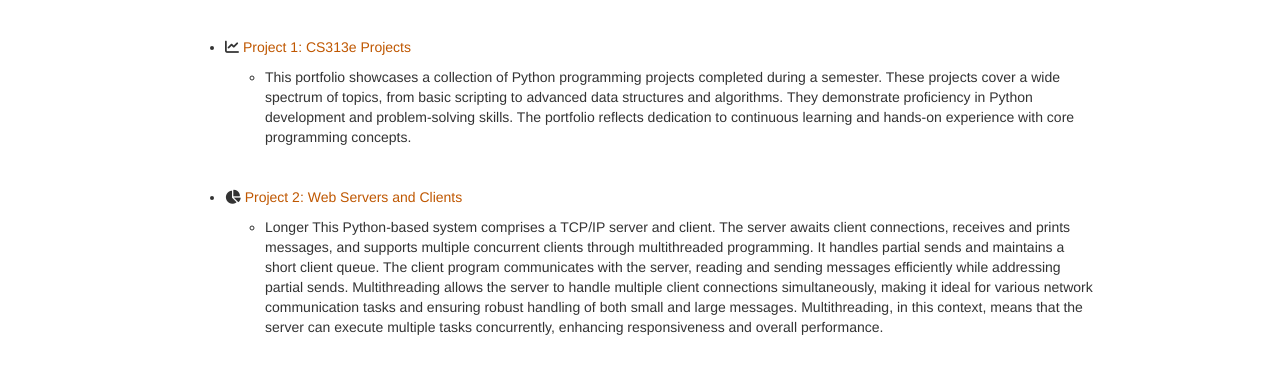
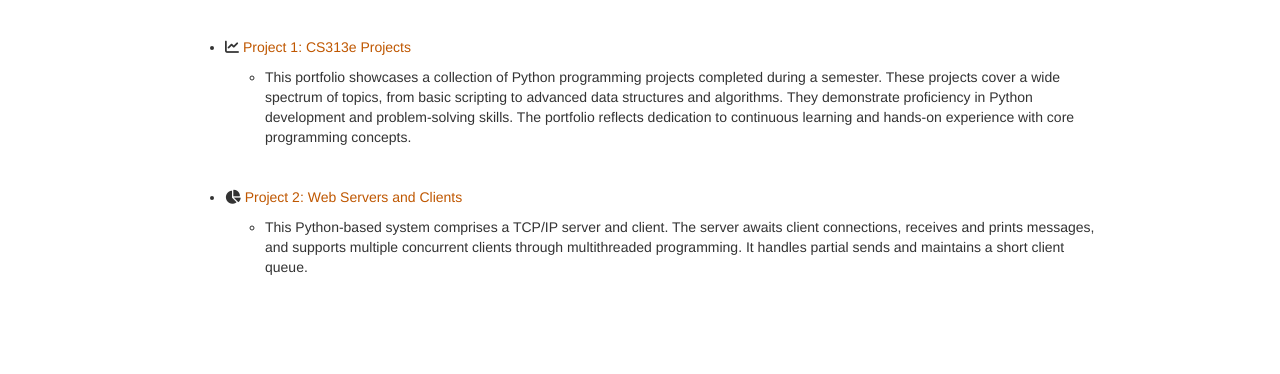
Before and after one commit to simaaksidd/simaaksidd.github.io, a plain HTML site: page portfolio.html in a window 1280 px wide. Shown: the part 160-534 px from the top of the page. Drawn offline with nearby package versions, Linux system fonts and the light colour scheme; some packages are replaced by stand-ins of ours.

Commit message:
fix portfolio

```diff
--- a/portfolio.html
+++ b/portfolio.html
@@ -299,7 +299,7 @@ href="https://github.com/simaaksidd/Programming_Assignments">Project 1: CS313e P
 <li><p><i class="fa fa-chart-pie"> </i> <a
 href="https://github.com/simaaksidd/Echo_server_client">Project 2: Web Servers and Clients</a></p>
 <ul>
-<li>Longer This Python-based system comprises a TCP/IP server and client. The server awaits client connections, receives and prints messages, and supports multiple concurrent clients through multithreaded programming. It handles partial sends and maintains a short client queue. The client program communicates with the server, reading and sending messages efficiently while addressing partial sends. Multithreading allows the server to handle multiple client connections simultaneously, making it ideal for various network communication tasks and ensuring robust handling of both small and large messages. Multithreading, in this context, means that the server can execute multiple tasks concurrently, enhancing responsiveness and overall performance.</li>
+<li>This Python-based system comprises a TCP/IP server and client. The server awaits client connections, receives and prints messages, and supports multiple concurrent clients through multithreaded programming. It handles partial sends and maintains a short client queue.</li>
 </ul></li>
 </ul>
 
```
